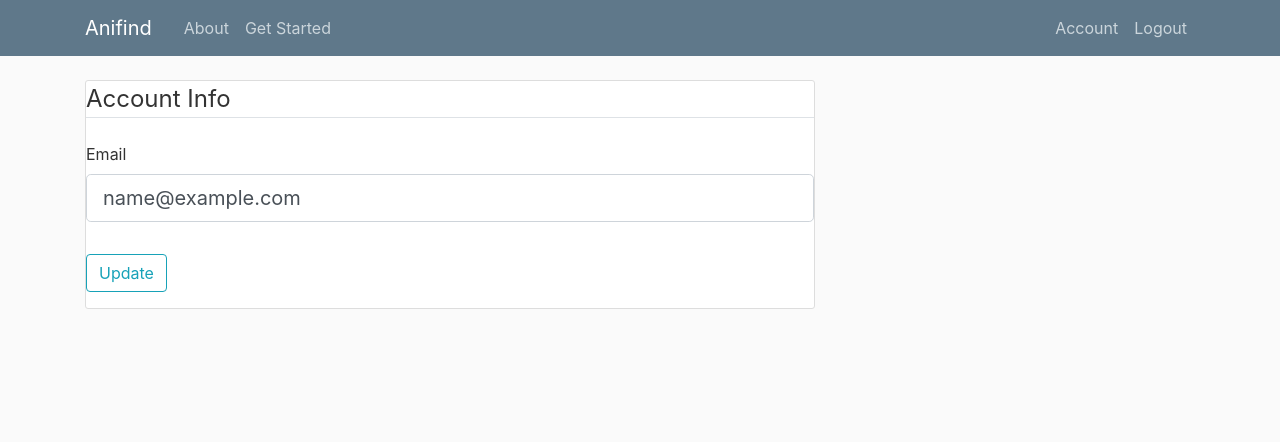
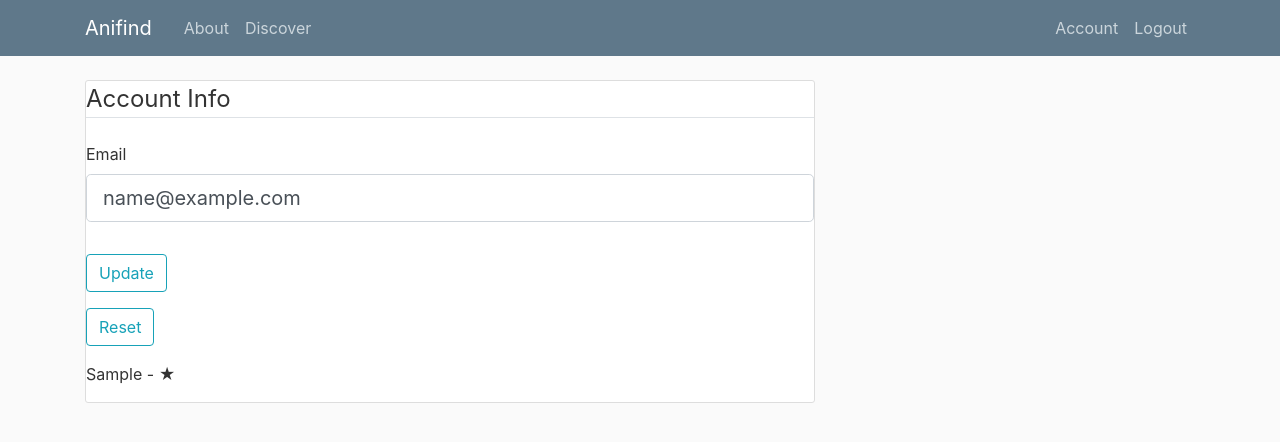
Before and after one commit to JayBlaine/rh22, a Flask app: page /account in a window 1280 px wide. Shown: the top 442 px of the page. Run offline with Flask 2, Linux system fonts and the light colour scheme; a user stored in the database is signed in; tables that the repository leaves empty hold one stand-in row (values such as "Sample post"); some libraries are stand-ins or nearby versions.

Commit message:
history delete, get started/discover logic

```diff
--- a/rh22/forms.py
+++ b/rh22/forms.py
@@ -40,6 +40,10 @@ class UpdateAccountForm(FlaskForm):
                 raise ValidationError('That email is taken. Please choose a different one.')
 
 
+class ResetHistoryForm(FlaskForm):
+    reset = SubmitField('Reset')
+
+
 class RequestResetForm(FlaskForm):
     email = StringField('Email', validators=[DataRequired(), Email()])
     submit = SubmitField('Send Email')
--- a/rh22/models.py
+++ b/rh22/models.py
@@ -16,7 +16,7 @@ class User(db.Model, UserMixin):
     history = db.Column(db.VARCHAR(1000))
 
     def __repr__(self):
-        return f"User('{self.username}', '{self.email}', '{self.id}')"
+        return f"User('{self.email}', '{self.id}')"
 
     def get_reset_token(self, time_slice=1800) -> str:
         s = Serializer(app.config['SECRET_KEY'], time_slice)
--- a/rh22/routes.py
+++ b/rh22/routes.py
@@ -3,7 +3,7 @@ from flask_login import login_required, logout_user, login_user, current_user
 from flask_mail import Message
 from rh22 import app, bcrypt, db, mail
 
-from rh22.forms import UpdateAccountForm, LoginForm, RegistrationForm, ResetPasswordForm, RequestResetForm
+from rh22.forms import UpdateAccountForm, LoginForm, RegistrationForm, ResetPasswordForm, RequestResetForm, ResetHistoryForm
 from rh22.models import User, Anime
 
 
@@ -12,12 +12,6 @@ from rh22.models import User, Anime
 @app.route("/home")
 def home():
     return render_template('home.html')#, global_recommendations=global_recommendations)
-
-@app.route("/start")
-def start():
-    if current_user.is_authenticated and current_user.history is None:
-        return redirect(url_for('discover'))
-    return render_template('start.html', title='Get Started')
 
 
 @app.route("/register", methods=['GET', 'POST'])
@@ -60,20 +54,45 @@ def logout():
 @app.route("/account", methods=['GET', 'POST'])
 @login_required
 def account():
-    form = UpdateAccountForm()
-    if form.validate_on_submit():
-        current_user.email = form.email.data
+    form1 = UpdateAccountForm()
+    form2 = ResetHistoryForm()
+    if form1.validate_on_submit() and form1.submit.data:
+        current_user.email = form1.email.data
         db.session.commit()
         flash('Your account has been updated', 'success')
         return redirect(url_for('account'))
-    elif request.method == 'GET':
-        form.email.data = current_user.email
-    return render_template('account.html', title='Account', form=form)
+    if form2.validate_on_submit() and form2.reset.data:
+        current_user.history = None
+        db.session.commit()
+        flash('Your history has been cleared', 'success')
+        return redirect(url_for('account'))
+    if request.method == 'GET':
+        form1.email.data = current_user.email
+        history_dirty = current_user.history
+        history2 = []
+        if isinstance(history_dirty, str):  # tokenize history
+            history1 = history_dirty.split(',')
+            for i in history1:
+                history2.append(i.split('-'))
+    return render_template('account.html', title='Account', form1=form1, form2=form2, history=history2)
+
+
+@app.route("/start")
+def start():
+    if current_user.is_authenticated and isinstance(current_user.history, str):
+        return redirect(url_for('discover'))
+    return render_template('start.html', title='Get Started', methods=['GET', 'POST'])
+
+
+@app.route("/discover")
+def discover():
+    return render_template('discover.html', title='Discover', methods=['GET', 'POST'])
+
 
 @app.route("/discover/<int:mal_id>")
-def post(mal_id):
+def mal_page(mal_id):
     anime = Anime.query.get_or_404(mal_id)
-    return render_template('discover.html', title=post.title, post=post)
+    return render_template('discover.html', title=anime.title, anime=anime)
 
 def send_reset_email(user: User):
     token = user.get_reset_token()
--- a/rh22/templates/account.html
+++ b/rh22/templates/account.html
@@ -2,26 +2,34 @@
 {% block content %}
     <div class="content-section">
         <form method="POST" action="" enctype="multipart/form-data">
-            {{ form.hidden_tag() }}
+            {{ form1.hidden_tag() }}
             <fieldset class="form-group">
                 <legend class="border-bottom mb-4">Account Info</legend>
                 <div class="form-group">
-                    {{ form.email.label(class="form-control-label") }}
-                    {% if form.email.errors %}
-                        {{ form.email(class="form-control form-control-lg is-invalid") }}
+                    {{ form1.email.label(class="form-control-label") }}
+                    {% if form1.email.errors %}
+                        {{ form1.email(class="form-control form-control-lg is-invalid") }}
                         <div class="invalid-feedback">
                             {% for error in form.email.errors %}
                                 <span>{{ error }}</span>
                             {% endfor %}
                         </div>
                     {% else %}
-                        {{ form.email(class="form-control form-control-lg") }}
+                        {{ form1.email(class="form-control form-control-lg") }}
                     {% endif %}
                 </div>
             </fieldset>
             <div class="form-group">
-                {{ form.submit(class="btn btn-outline-info") }}
+                {{ form1.submit(class="btn btn-outline-info") }}
             </div>
+            <div class="form-group">
+                {{ form2.reset(class="btn btn-outline-info") }}
+                 </div>
+            {% for item in history %}
+            <div>
+                <p>{{item[0]}} - {{item[1]}} &#9733</p>
+            </div>
+            {% endfor %}
         </form>
     </div>
 {% endblock content %}
--- a/rh22/templates/layout.html
+++ b/rh22/templates/layout.html
@@ -27,7 +27,11 @@
           <div class="collapse navbar-collapse" id="navbarToggle">
             <div class="navbar-nav mr-auto">
               <a class="nav-item nav-link" href="{{ url_for('home') }}">About</a>
-                <a class="nav-item nav-link" href="{{ url_for('start') }}">Get Started</a>
+                {% if current_user.is_authenticated and current_user.history is string %}
+                <a class="nav-item nav-link" href="{{ url_for('discover') }}">Discover</a>
+                {% else %}
+                <a class="nav-item nav-link" href="{{ url_for('start') }}">Get started</a>
+                {% endif %}
             </div>
             <!-- Navbar Right Side -->
             <div class="navbar-nav">
```
